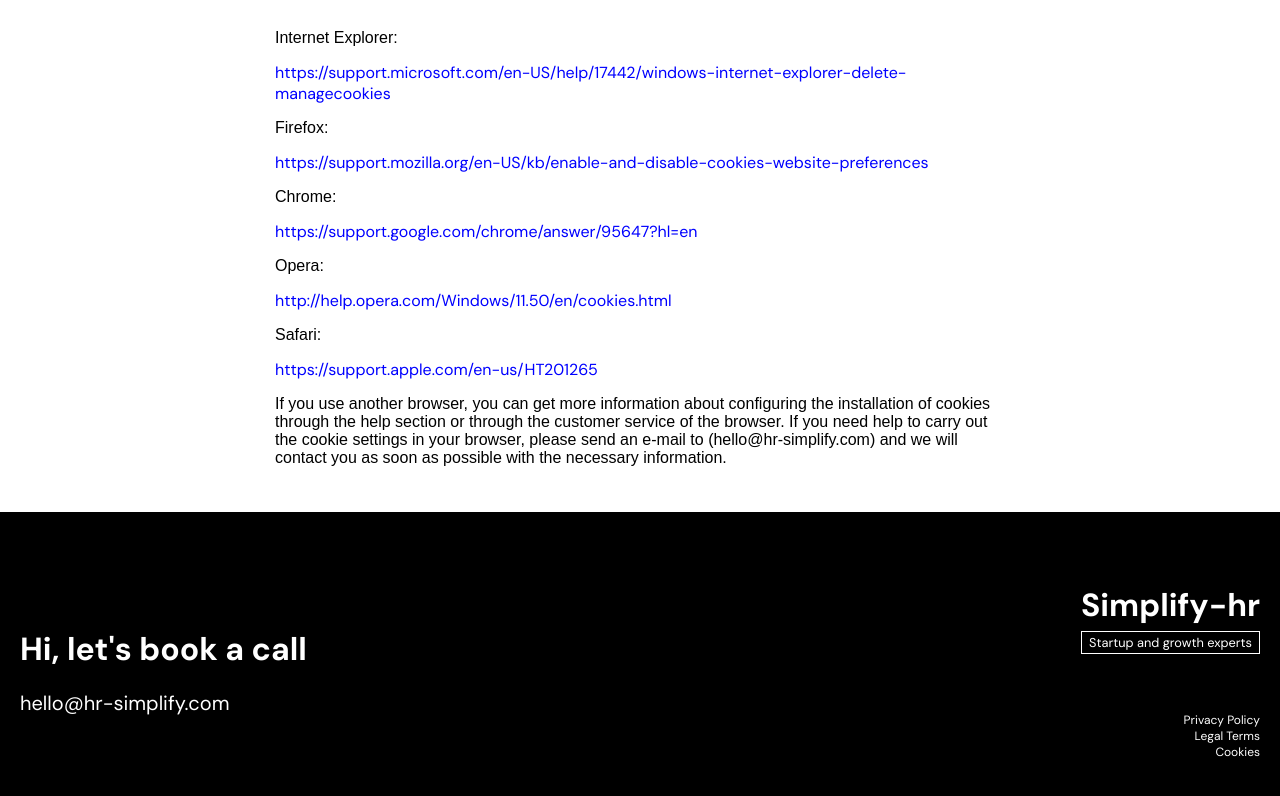
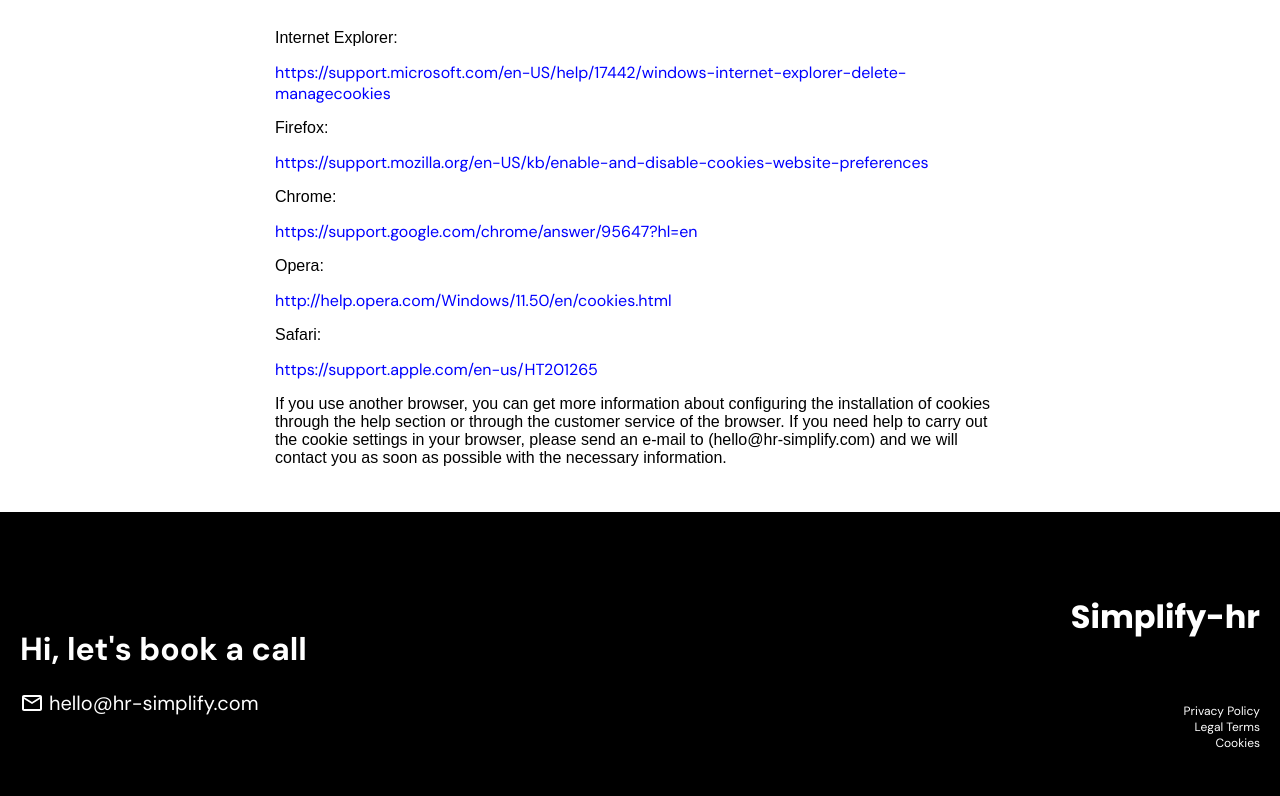
Before and after one commit to SmaelNicolas/Simplifyhr, a React (Create React App) app: page /cookies in a window 1280 px wide. Shown: the part 376-1172 px from the top of the page. Built offline with nearby package versions, Linux system fonts and the light colour scheme; no server answers; the database is empty.

Commit message:
new logo

```diff
--- a/public/index.html
+++ b/public/index.html
@@ -1,23 +1,27 @@
 <!DOCTYPE html>
 <html lang="en">
-
 	<head>
 		<meta charset="utf-8" />
 		<link rel="icon" href="./favicon.ico" />
 		<meta name="viewport" content="width=device-width, initial-scale=1" />
 		<meta name="theme-color" content="#000000" />
-  <meta name="description" content="Web site created using create-react-app" />
+		<meta
+			name="description"
+			content="Web site created using create-react-app"
+		/>
 
 		<style>
-    @import url('https://fonts.googleapis.com/css2?family=Roboto:wght@100;300;400;500;700;900&display=swap');
+			@import url("https://fonts.googleapis.com/css2?family=Roboto:wght@100;300;400;500;700;900&display=swap");
 		</style>
 		<style>
-    @import url('https://fonts.googleapis.com/css2?family=Montserrat:wght@100;200;300;400;500;600;700;800;900&display=swap');
+			@import url("https://fonts.googleapis.com/css2?family=Montserrat:wght@100;200;300;400;500;600;700;800;900&display=swap");
 		</style>
 		<style>
-    @import url('https://fonts.googleapis.com/css2?family=DM+Sans:wght@400;500;700&display=swap');
+			@import url("https://fonts.googleapis.com/css2?family=DM+Sans:wght@400;500;700&display=swap");
 		</style>
-
+		<style>
+			@import url("https://fonts.googleapis.com/css2?family=Poppins:wght@700&display=swap");
+		</style>
 
 		<link rel="apple-touch-icon" href="./favicon.ico" />
 		<!--
@@ -51,5 +55,4 @@
       To create a production bundle, use `npm run build` or `yarn build`.
     -->
 	</body>
-
 </html>
--- a/src/Components/Footer/Footer.jsx
+++ b/src/Components/Footer/Footer.jsx
@@ -13,16 +13,9 @@ import {
 } from "./FooterStyled";
 import TypingText from "./TypingText/TypingText";
 import Logo from "../../Components/Logo/Logo";
+import { EmailOutlined } from "@mui/icons-material";
 
 function Footer() {
-	// function Mailto({ email, subject, body, ...props }) {
-	// 	return (
-	// 		<a href={`mailto:${email}?subject=${subject || ""}&body=${body || ""}`}>
-	// 			{props.children}
-	// 		</a>
-	// 	);
-	// }
-
 	const { data } = useContext(LanguageContext);
 
 	return (
@@ -34,7 +27,7 @@ function Footer() {
 					<Cursor id="footerCursor">_</Cursor>
 				</Message>
 				<Email href={"mailto: hello@hr-simplify.com"}>
-					hello@hr-simplify.com
+					<EmailOutlined style={{ marginRight: 5 }}/> hello@hr-simplify.com
 				</Email>
 			</Left>
 			<Right>
--- a/src/Components/Footer/FooterStyled.js
+++ b/src/Components/Footer/FooterStyled.js
@@ -40,6 +40,8 @@ export const Email = styled.a`
 	font-size: 20px;
 	text-decoration: none;
 	color: #fff;
+  display: flex;
+  align-items: center;
 
   @media screen and (max-width: 834px) {
     font-size: 1rem;
--- a/src/Components/Logo/Logo.jsx
+++ b/src/Components/Logo/Logo.jsx
@@ -14,25 +14,13 @@ const Title = styled(HashLink)`
 	color: #fff;
 	font-weight: 600;
 	font-size: 2rem;
+  font-family: var(--poppinsBoldFont);
 
 	@media screen and (max-width: 945px) {
 		font-size: 1.2rem;
 	}
 `;
 
-const Subtitle = styled.span`
-	text-decoration: none;
-	color: #fff;
-	font-weight: 200;
-	font-size: 0.8rem;
-	border: 1px solid #fff;
-	padding: 2px 7px;
-	margin: 5px 0;
-	font-family: var(--dmsansFont);
-	@media screen and (max-width: 945px) {
-		font-size: 0.5rem;
-	}
-`;
 
 const Logo = () => {
 	return (
@@ -40,7 +28,6 @@ const Logo = () => {
 			<Title smooth to={`/#home`}>
 				Simplify-hr
 			</Title>
-			<Subtitle>Startup and growth experts</Subtitle>
 		</LogoContainer>
 	);
 };
--- a/src/GlobalStyled.js
+++ b/src/GlobalStyled.js
@@ -11,6 +11,7 @@ export const GlobalStyle = createGlobalStyle`
         --montserratFont : "Montserrat", sans-serif;
         --robotoFont : 'Roboto', sans-serif;
         --dmsansFont : 'DM Sans', sans-serif;
+        --poppinsBoldFont: 'Poppins', sans-serif;
      }
 
 
--- a/src/pages/Admin/Admin.jsx
+++ b/src/pages/Admin/Admin.jsx
@@ -2,6 +2,7 @@ import {
 	BookmarkBorderOutlined,
 	EmailOutlined,
 	FileUploadOutlined,
+	Logout,
 } from "@mui/icons-material";
 import React, { useContext, useState } from "react";
 import { IsLoggedContext } from "../../Context/isLoggedContext";
@@ -38,7 +39,7 @@ const Admin = () => {
 					<EmailOutlined /> Mensajes
 				</MenuLink>
 				<MenuLink onClick={logOutLS}>
-					<EmailOutlined /> Log Out
+					<Logout /> Log Out
 				</MenuLink>
 			</Menu>
 			<MainContainer>
--- a/src/pages/Admin/AdminStyles.js
+++ b/src/pages/Admin/AdminStyles.js
@@ -19,18 +19,28 @@ export const Menu = styled.div`
 
 	@media screen and (max-width: 800px) {
 		width: 100%;
+    flex-direction: row;
+    position: sticky;
+    top: 80px;
 	}
 `;
 
 export const MenuLink = styled.span`
+  width: max-content;
 	height: 30px;
-	padding: 30px;
+	padding: 30px 0 30px 30px;
 	color: #fff;
 	text-transform: uppercase;
 	display: flex;
-	justify-content: space-evenly;
+	justify-content: flex-start;
 	align-items: center;
 	cursor: pointer;
+  gap: 30px;
+
+  @media screen and (max-width: 1050px){
+    gap: 15px;
+    padding-left: 15px;
+  }
 `;
 
 export const MainContainer = styled.div`
--- a/src/pages/Admin/Messages/MessagesStyles.js
+++ b/src/pages/Admin/Messages/MessagesStyles.js
@@ -16,6 +16,7 @@ export const Row = styled.div`
 	border-radius: 10px;
 	padding: 10px;
 	font-size: 14px;
+
 `;
 
 export const Date = styled.div`
```
Lines whose indentation alone changed are shown as unchanged.
